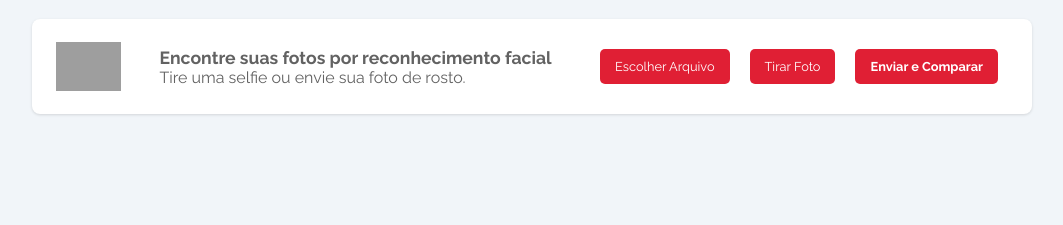
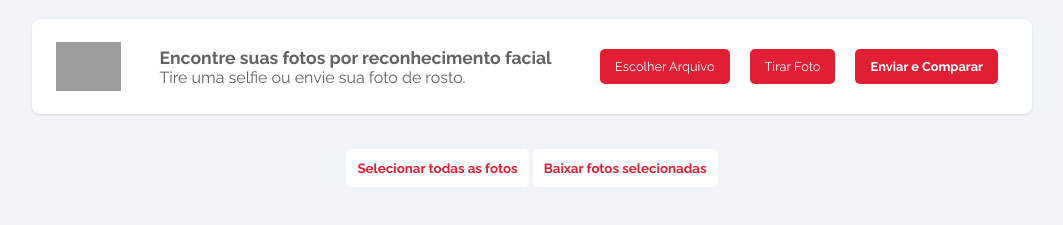
Before and after one commit to Rafael-Rangel/reconhecimento-facial, a plain HTML site: page album.html in a window 1280 px wide. Shown: the part 139-364 px from the top of the page, without its empty margins (108-1171 px from the left). Drawn offline with Linux system fonts and the light colour scheme; grey boxes are pictures that could not be loaded.

Commit message:
Update album.html

```diff
--- a/album.html
+++ b/album.html
@@ -35,6 +35,10 @@
 <button class="fancy-btn" onclick="uploadSelfie()">Enviar e Comparar</button>
 </div>
 </div>
+<div id="selection-controls">
+  <button id="select-all-btn">Selecionar todas as fotos</button>
+  <button id="download-selected-btn">Baixar fotos selecionadas</button>
+</div>
 
 
     <div id="image-gallery"></div>
```
